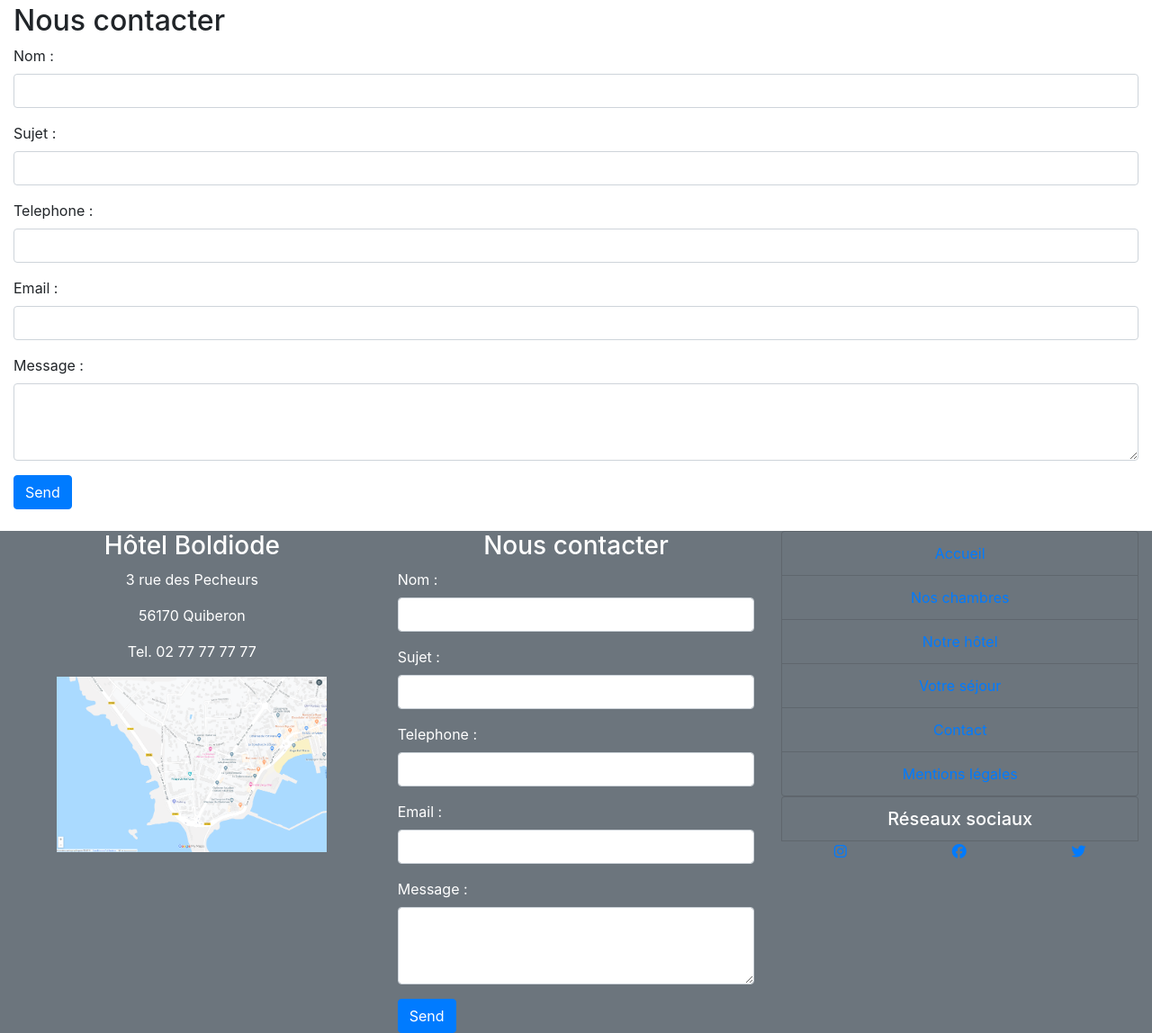
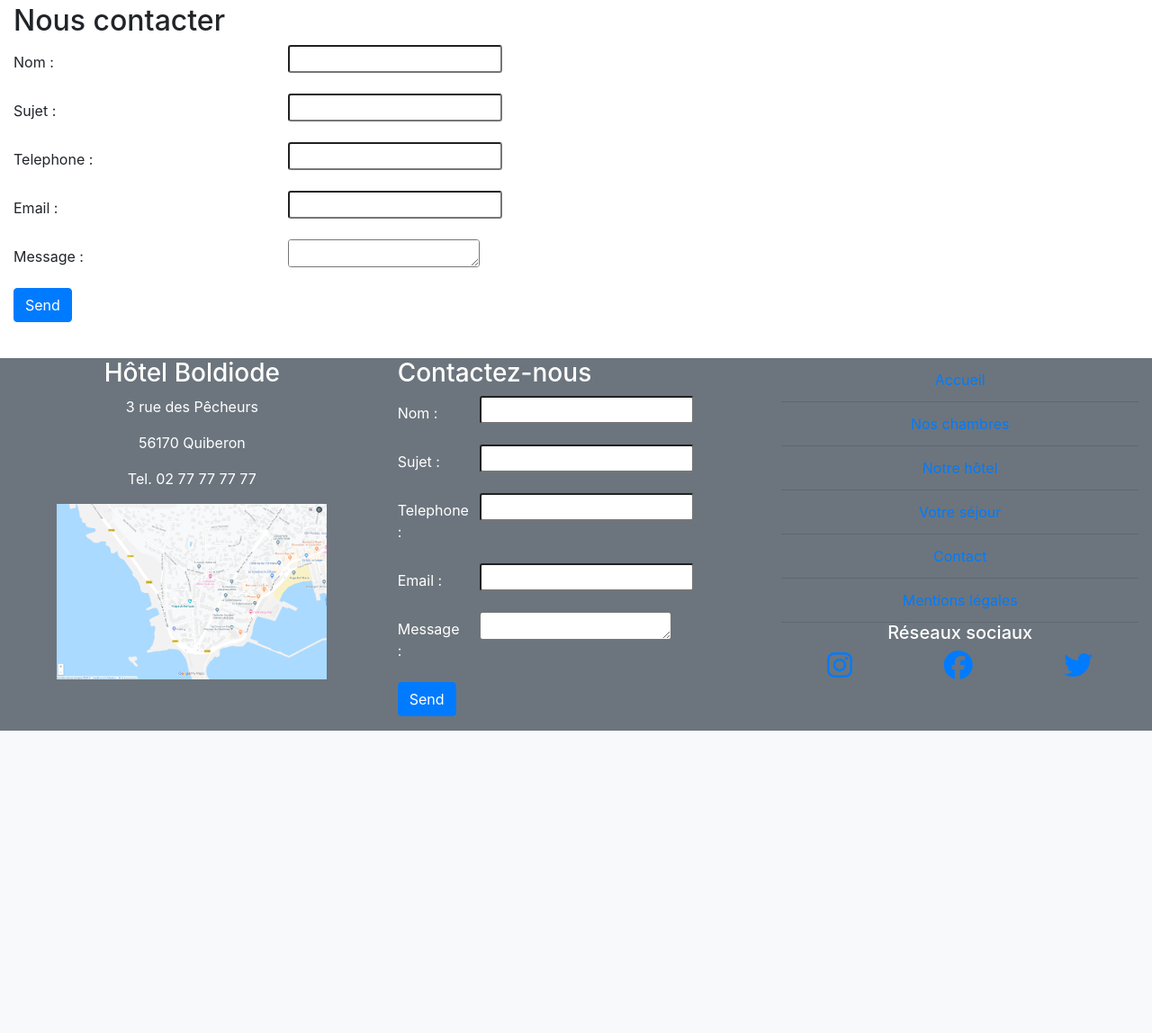
Before and after one commit to apsuma/nantes-0919-php-boldiode, a PHP site: template src/View/Home/contact.html.twig in a window 1280 px wide. Shown: the part 626-1774 px from the top of the page at 90% size. After the commit the page ends 1438 px from the top, so only its background shows below. Run offline with PHP 8.4, Linux system fonts and the light colour scheme; the template is opened without the code that fills it, so the values that code supplies are empty; some libraries are stand-ins or nearby versions.

Commit message:
css for footer and _formfooter ok

```diff
--- a/src/View/Home/_footer.html.twig
+++ b/src/View/Home/_footer.html.twig
@@ -2,7 +2,7 @@
     <div class="row d-flex justify-content-around">
         <div class="col-sm text-center">
             <h3>Hôtel Boldiode </h3>
-            <p>3 rue des Pecheurs</p>
+            <p>3 rue des Pêcheurs</p>
             <p>56170 Quiberon</p>
             <p>Tel. 02 77 77 77 77</p>
             <img
@@ -12,11 +12,11 @@
             />
         </div>
         <div class="col-sm">
-            <h3 class="text-center">Nous contacter</h3>
+            <h3>Contactez-nous</h3>
             {% include "Home/_formfooter.html.twig" %}
         </div>
         <div class="col-sm">
-            <ul class="list-group bg-secondary text-white text-center">
+            <ul class="list-group list-group-flush bg-secondary text-white text-center">
                 <li class="list-group-item bg-secondary text-white"><a href="/" title="home">Accueil </a></li>
                 <li class="list-group-item bg-secondary text-white"><a href="/room/show" title="rooms">Nos chambres</a></li>
                 <li class="list-group-item bg-secondary text-white"><a href="#" title="hotel">Notre hôtel</a></li>
@@ -25,11 +25,11 @@
                 <li class="list-group-item bg-secondary text-white"><a href="#" title="legal_mentions">Mentions légales</a></li>
             </ul>
             <div>
-                <h5 class="list-group-item bg-secondary text-white text-center">Réseaux sociaux</h5>
+                <h5 class="bg-secondary text-white text-center">Réseaux sociaux</h5>
                 <div class="d-flex flex-row justify-content-around">
-                    <a href="https://www.instagram.com/" title="instagram"><i class="fab fa-instagram"></i></a>
-                    <a href="https://www.facebook.com/" title="facebook"><i class="fab fa-facebook"></i></a>
-                    <a href="https://twitter.com" title="twitter"><i class="fab fa-twitter"></i></a>
+                    <a href="https://www.instagram.com/" title="instagram"><i class="fab fa-instagram fa-2x"></i></a>
+                    <a href="https://www.facebook.com/" title="facebook"><i class="fab fa-facebook fa-2x"></i></a>
+                    <a href="https://twitter.com" title="twitter"><i class="fab fa-twitter fa-2x"></i></a>
                 </div>
             </div>
         </div>
--- a/src/View/Home/_formfooter.html.twig
+++ b/src/View/Home/_formfooter.html.twig
@@ -1,55 +1,57 @@
 <form action="/Contact/sendMail" method="post">
-    <div class="form-group">
-        <label for="contactName" >Nom :</label>
+    <div class="form-group row">
+        <label for="contactName" class="col-sm-3 col-form-label">Nom :</label>
         <input
            type="text"
-           class="form-control {{ (contactNameError is null) ? '':'is-invalid' }}"
+           class="form-control-sm {{ (contactNameError is null) ? '':'is-invalid' }}"
            id="contactName"
            value="{{ (contactNameError is null) ? contactForm.contactName }}"
            name="contactName"
            required
         >
     </div>
-    <div class="form-group">
-        <label for="subject" >Sujet :</label>
+    <div class="form-group row">
+        <label for="subject" class="col-sm-3 col-form-label">Sujet :</label>
         <input
             type="text"
-            class="form-control {{ (subjectError is null) ? '':'is-invalid' }}"
+            class="form-control-sm {{ (subjectError is null) ? '':'is-invalid' }}"
             id="subject"
             value="{{ (subjectError is null) ? contactForm.subject }}"
             name="subject"
             required
         >
     </div>
-    <div class="form-group">
-        <label for="phone" >Telephone :</label>
+    <div class="form-group row">
+        <label for="phone" class="col-sm-3 col-form-label">Telephone :</label>
         <input
             type="number"
-            class="form-control {{ (phoneError is null) ? '':'is-invalid' }}"
+            class="form-control-sm {{ (phoneError is null) ? '':'is-invalid' }}"
             id="phone"
             value="{{ (phoneError is null) ? contactForm.phone }}"
             name="phone"
             required
         >
     </div>
-    <div class="form-group">
-        <label for="contactEmail" >Email :</label>
+    <div class="form-group row">
+        <label for="contactEmail" class="col-sm-3 col-form-label">Email :</label>
         <input
             type="email"
-            class="form-control {{ (contactPhoneError is null) ? '':'is-invalid' }}"
+            class="form-control-sm {{ (contactPhoneError is null) ? '':'is-invalid' }}"
             id="contactEmail"
             value="{{ (contactPhoneError is null) ? contactForm.contactEmail }}"
             name="contactEmail"
         >
     </div>
-    <div class="form-group">
-        <label for="content" >Message :</label>
+    <div class="form-group row">
+        <label for="content" class="col-sm-3 col-form-label">Message :</label>
         <textarea
-            name="content" class="form-control"  id="content" rows="3" required>
+            name="content" class="form-control-sm"  id="content" rows="3" required>
             {{ (contentError is null) ? contactForm.content }}
         </textarea>
     </div>
-    <div>
-        <button class="btn btn-primary" type="submit">Send</button>
+    <div class="form-group row">
+        <div class="col-sm-10">
+            <button class="btn btn-primary" type="submit">Send</button>
+        </div>
     </div>
 </form>
```
Also changed, not shown: public/assets/css/style.css.
